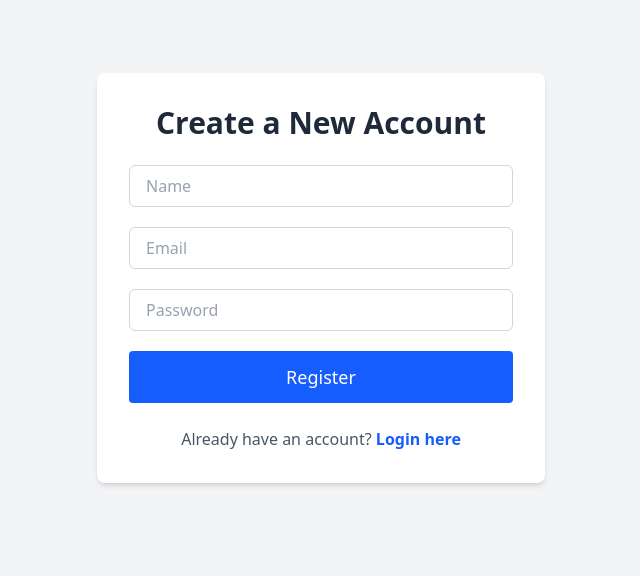
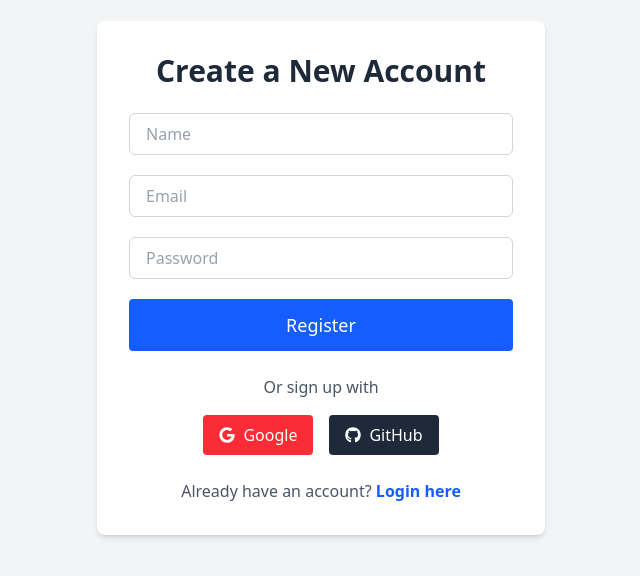
Before and after one commit to Nikita-Rasshivalov/inventory_manager, a React (Vite) app in the folder inventory_manager/frontend/: page / in a window 1280 px wide. Shown: the part 122-698 px from the top of the page, without its empty margins (319-959 px from the left). Built offline with nearby package versions, Linux system fonts and the light colour scheme; no server answers.

Commit message:
add login with git and google

```diff
--- a/inventory_manager/frontend/package.json
+++ b/inventory_manager/frontend/package.json
@@ -14,6 +14,7 @@
     "history": "^5.3.0",
     "react": "^19.1.0",
     "react-dom": "^19.1.0",
+    "react-icons": "^5.5.0",
     "react-router-dom": "^6.30.1"
   },
   "devDependencies": {
--- a/inventory_manager/frontend/src/pages/LoginPage.tsx
+++ b/inventory_manager/frontend/src/pages/LoginPage.tsx
@@ -3,6 +3,8 @@ import { useAuth } from "../hooks/useAuth";
 import { useNavigate, Link } from "react-router-dom";
 import Button from "../components/common/Button";
 import Input from "../components/common/Input";
+import { FaGoogle, FaGithub } from "react-icons/fa";
+import { AuthService } from "../services/authService";
 
 const LoginPage = () => {
   const [email, setEmail] = useState("");
@@ -19,10 +21,10 @@ const LoginPage = () => {
       await login(email, password);
       navigate("/dashboard");
     } catch (err: any) {
-      if (err.response && err.response.data && err.response.data.error) {
+      if (err.response?.data?.error) {
         setError(err.response.data.error);
       } else {
-        setError(err.message || "Registration failed");
+        setError(err.message || "Login failed");
       }
     }
   };
@@ -62,6 +64,28 @@ const LoginPage = () => {
           </Button>
         </form>
 
+        <div className="mt-6">
+          <p className="text-center text-gray-600 mb-4">Or sign in with</p>
+          <div className="flex gap-4 justify-center">
+            <button
+              type="button"
+              onClick={AuthService.loginWithGoogle}
+              className="flex items-center gap-2 px-4 py-2 bg-red-500 text-white rounded hover:bg-red-600 transition"
+            >
+              <FaGoogle />
+              Google
+            </button>
+            <button
+              type="button"
+              onClick={AuthService.loginWithGitHub}
+              className="flex items-center gap-2 px-4 py-2 bg-gray-800 text-white rounded hover:bg-gray-900 transition"
+            >
+              <FaGithub />
+              GitHub
+            </button>
+          </div>
+        </div>
+
         <p className="mt-6 text-center text-gray-600">
           Don't have an account?{" "}
           <Link
--- a/inventory_manager/frontend/src/pages/RegisterPage.tsx
+++ b/inventory_manager/frontend/src/pages/RegisterPage.tsx
@@ -4,6 +4,8 @@ import { useNavigate, Link } from "react-router-dom";
 import Button from "../components/common/Button";
 import Input from "../components/common/Input";
 import { isValidEmail } from "../utils/validators";
+import { FaGoogle, FaGithub } from "react-icons/fa";
+import { AuthService } from "../services/authService";
 
 const RegisterPage = () => {
   const [email, setEmail] = useState("");
@@ -28,7 +30,7 @@ const RegisterPage = () => {
       await register(email, name, password);
       navigate("/dashboard");
     } catch (err: any) {
-      if (err.response && err.response.data && err.response.data.error) {
+      if (err.response?.data?.error) {
         setError(err.response.data.error);
       } else {
         setError(err.message || "Registration failed");
@@ -78,6 +80,28 @@ const RegisterPage = () => {
           </Button>
         </form>
 
+        <div className="mt-6">
+          <p className="text-center text-gray-600 mb-4">Or sign up with</p>
+          <div className="flex gap-4 justify-center">
+            <button
+              type="button"
+              onClick={AuthService.loginWithGoogle}
+              className="flex items-center gap-2 px-4 py-2 bg-red-500 text-white rounded hover:bg-red-600 transition"
+            >
+              <FaGoogle />
+              Google
+            </button>
+            <button
+              type="button"
+              onClick={AuthService.loginWithGitHub}
+              className="flex items-center gap-2 px-4 py-2 bg-gray-800 text-white rounded hover:bg-gray-900 transition"
+            >
+              <FaGithub />
+              GitHub
+            </button>
+          </div>
+        </div>
+
         <p className="mt-6 text-center text-gray-600">
           Already have an account?{" "}
           <Link
--- a/inventory_manager/frontend/src/services/authService.ts
+++ b/inventory_manager/frontend/src/services/authService.ts
@@ -36,4 +36,11 @@ export const AuthService = {
   getCurrentUser: async (): Promise<User> => {
     return AuthApi.getCurrentUser();
   },
+  loginWithGoogle: () => {
+    AuthApi.loginWithGoogle();
+  },
+
+  loginWithGitHub: () => {
+    AuthApi.loginWithGitHub();
+  },
 };
```
Also changed, not shown: 1 other file (tests, documents, lock files or other folders).
